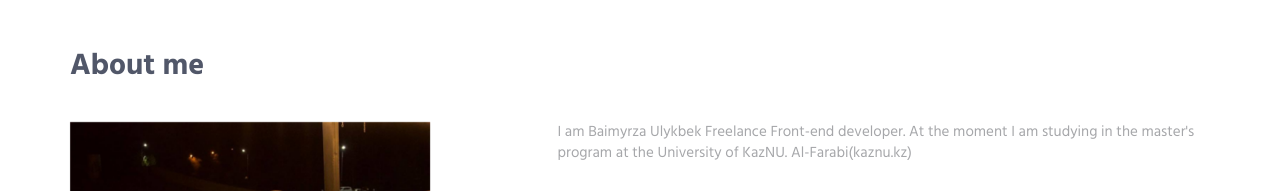
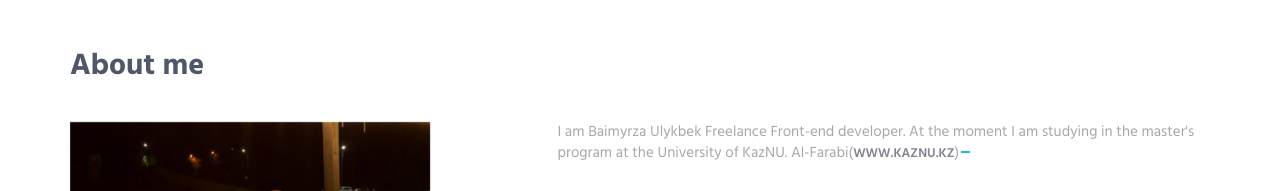
Before and after one commit to Bekarysalashybayev/Ulikbek, a plain HTML site: page about.html in a window 1280 px wide. Shown: the part 900-1091 px from the top of the page. Drawn offline with Linux system fonts and the light colour scheme.

Commit message:
Update about.html
Link

```diff
--- a/about.html
+++ b/about.html
@@ -128,7 +128,7 @@
                 <div class="col-sm-7 sm-margin-b-50 col-sm-offset-1">
                     <div class="margin-b-30">
                         <p>
-                           I am Baimyrza Ulykbek Freelance Front-end developer. At the moment I am studying in the master's program at the University of KazNU. Al-Farabi(kaznu.kz)
+                           I am Baimyrza Ulykbek Freelance Front-end developer. At the moment I am studying in the master's program at the University of KazNU. Al-Farabi(<a class="link" href="https://www.kaznu.kz/" target="_blank">www.kaznu.kz</a>)
                         </p>
                     </div>
                     <p>
```
